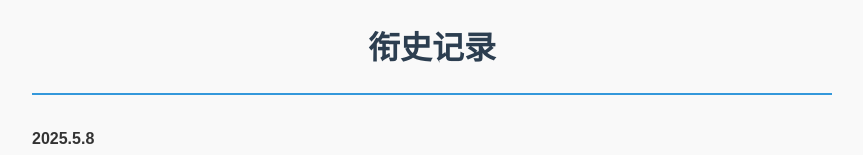
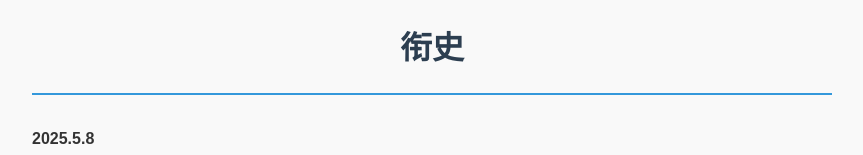
Before and after one commit to nottoday0625/try-again-again, a plain HTML site: page index.html in a window 1280 px wide. Shown: the top 155 px of the page, without its empty margins (208-1071 px from the left). Drawn offline with Linux system fonts and the light colour scheme.

Commit message:
Update index.html

```diff
--- a/index.html
+++ b/index.html
@@ -38,7 +38,7 @@ font-size: 1.2em;
 </style>
 </head>
 <body>
-    <h1>衔史记录</h1>
+    <h1>衔史</h1>
     <div class="history-records">
         <p><strong>2025.5.8</strong><br>
         今天东哥被孙维彦肘击了🥰🥰<br>
```
